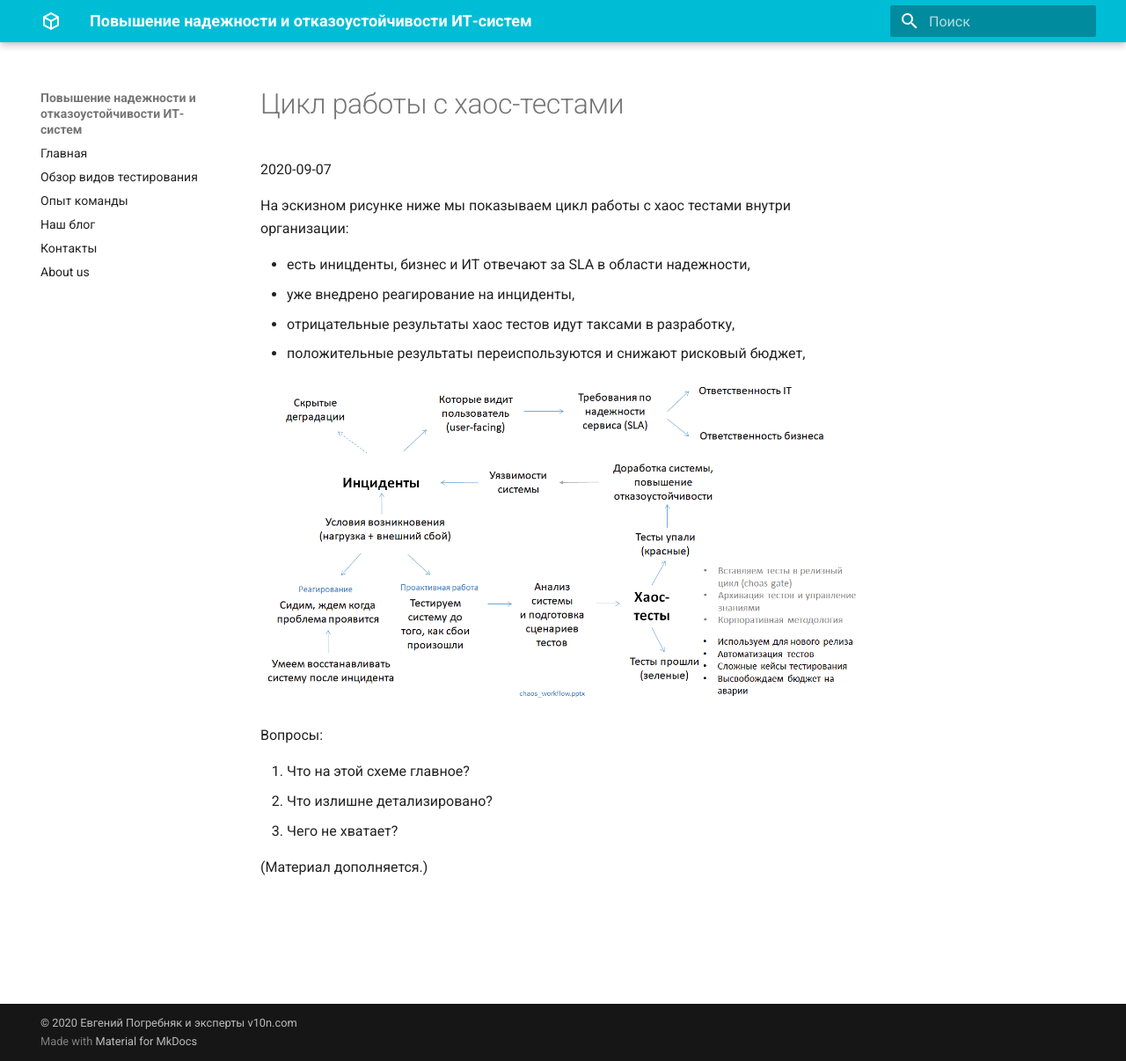
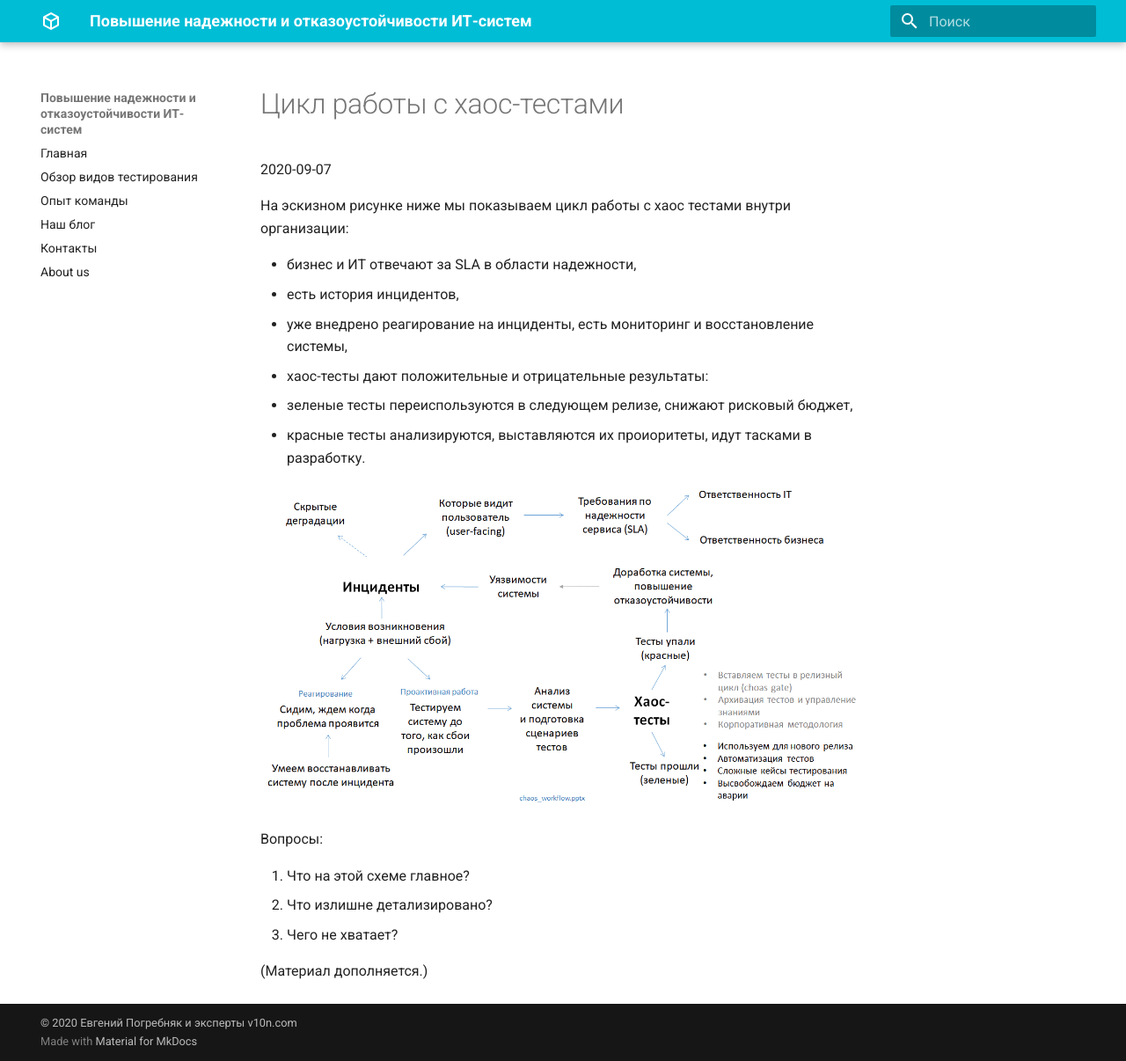
Before and after one commit to epogrebnyak/mkdocs-actionable, an MkDocs documentation site: the page built from docs/blog/workflow.md, in a window 1280 px wide and 1206 px high. Shown: the whole window at 88% size. Built offline with MkDocs 1.6.1 and Material for MkDocs 9.7.7, drawn with Linux system fonts in a browser that asks for light colours.

Commit message:
Update workflow.md

```diff
--- a/docs/blog/workflow.md
+++ b/docs/blog/workflow.md
@@ -5,10 +5,12 @@
 На эскизном рисунке ниже мы показываем цикл работы с хаос тестами
 внутри организации:
 
-- есть иницденты, бизнес и ИТ отвечают за SLA в области надежности,
-- уже внедрено реагирование на инциденты,
-- отрицательные результаты хаос тестов идут таксами в разработку,
-- положительные результаты переиспользуются и снижают рисковый бюджет,
+- бизнес и ИТ отвечают за SLA в области надежности,
+- есть история инцидентов,
+- уже внедрено реагирование на инциденты, есть мониторинг и восстановление системы,
+- хаос-тесты дают положительные и отрицательные результаты:
+  - зеленые тесты переиспользуются в следующем релизе, снижают рисковый бюджет,
+  - красные тесты анализируются, выставляются их проиоритеты, идут тасками в разработку.
 
 ![](../images/workflow.png)
 
```
